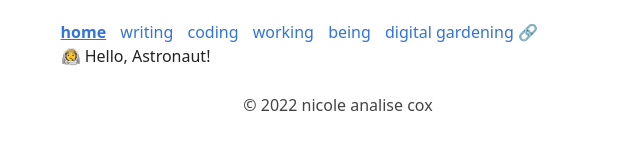
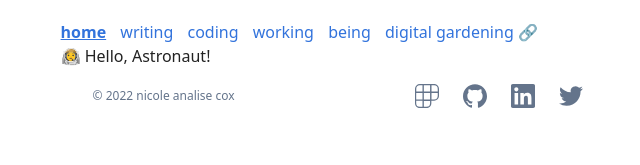
Before and after one commit to mayariii/nicoleisxyz, an Astro site: page / in a window 1280 px wide. Shown: the whole page, without its empty margins (302-942 px from the left). Built offline with nearby package versions, Linux system fonts and the light colour scheme; Astro itself is replaced by a stand-in of ours.

Commit message:
customise footer

```diff
--- a/src/components/Footer.astro
+++ b/src/components/Footer.astro
@@ -1,13 +1,7 @@
 ---
-	const today = new Date();
+	import FooterContent from "./FooterContent.tsx";
 ---
 
 <footer>
-	&copy; {today.getFullYear()} nicole analise cox
+	<FooterContent />
 </footer>
-<style>
-	footer {
-		padding: 25px;
-		text-align: center;
-	}
-</style>
--- /dev/null
+++ b/src/components/FooterContent.tsx
@@ -0,0 +1,65 @@
+import { backgroundPrimary, hoverTypographyAccent, iconSize6, typographySecondary } from '../styles/styles'
+
+const today = new Date();
+
+const navigation = [
+    {
+        name: 'Polywork',
+        href: 'https://www.polywork.com/nicoleanalisecox',
+        icon: (props: any) => (
+            <svg fill="currentColor" viewBox="0 0 24 24" {...props}>
+                <path
+                    fillRule="evenodd"
+                    clipRule="evenodd"
+                    d="M19.125 0H4.875A4.865 4.865 0 0 0 0 4.875v14.25C0 21.825 2.175 24 4.875 24h6.6c2.7 0 4.875-2.175 4.875-4.875V16.65h2.775c2.7 0 4.875-2.175 4.875-4.875v-6.9C24 2.175 21.825 0 19.125 0zM16.5 1.275h2.625a3.6 3.6 0 0 1 3.6 3.6v2.7H16.5v-6.3zM15.075 9v6.45H8.85V9h6.225zM8.85 1.2h6.225v6.375H8.85V1.2zM1.275 4.8a3.6 3.6 0 0 1 3.6-3.6H7.5v6.375H1.275V4.8zM7.5 9v6.45H1.2V9h6.3zm0 13.725H4.8a3.6 3.6 0 0 1-3.6-3.6V16.8h6.3v5.925zm7.575-3.525a3.6 3.6 0 0 1-3.6 3.6H8.85v-5.925h6.225V19.2zm7.65-7.35a3.6 3.6 0 0 1-3.6 3.6H16.5V9h6.225v2.85z" />
+            </svg>
+        ),
+    },
+    {
+        name: 'GitHub',
+        href: 'https://github.com/nicoleanalisecox',
+        icon: (props: any) => (
+            <svg fill="currentColor" viewBox="0 0 24 24" {...props}>
+                <path d="M12 .297c-6.63 0-12 5.373-12 12 0 5.303 3.438 9.8 8.205 11.385.6.113.82-.258.82-.577 0-.285-.01-1.04-.015-2.04-3.338.724-4.042-1.61-4.042-1.61C4.422 18.07 3.633 17.7 3.633 17.7c-1.087-.744.084-.729.084-.729 1.205.084 1.838 1.236 1.838 1.236 1.07 1.835 2.809 1.305 3.495.998.108-.776.417-1.305.76-1.605-2.665-.3-5.466-1.332-5.466-5.93 0-1.31.465-2.38 1.235-3.22-.135-.303-.54-1.523.105-3.176 0 0 1.005-.322 3.3 1.23.96-.267 1.98-.399 3-.405 1.02.006 2.04.138 3 .405 2.28-1.552 3.285-1.23 3.285-1.23.645 1.653.24 2.873.12 3.176.765.84 1.23 1.91 1.23 3.22 0 4.61-2.805 5.625-5.475 5.92.42.36.81 1.096.81 2.22 0 1.606-.015 2.896-.015 3.286 0 .315.21.69.825.57C20.565 22.092 24 17.592 24 12.297c0-6.627-5.373-12-12-12" />
+            </svg>
+        ),
+    },
+    {
+        name: 'LinkedIn',
+        href: 'https://www.linkedin.com/in/nicoleanalisecox/',
+        icon: (props: any) => (
+            <svg fill="currentColor" viewBox="0 0 24 24" {...props}>
+                <path d="M20.447 20.452h-3.554v-5.569c0-1.328-.027-3.037-1.852-3.037-1.853 0-2.136 1.445-2.136 2.939v5.667H9.351V9h3.414v1.561h.046c.477-.9 1.637-1.85 3.37-1.85 3.601 0 4.267 2.37 4.267 5.455v6.286zM5.337 7.433c-1.144 0-2.063-.926-2.063-2.065 0-1.138.92-2.063 2.063-2.063 1.14 0 2.064.925 2.064 2.063 0 1.139-.925 2.065-2.064 2.065zm1.782 13.019H3.555V9h3.564v11.452zM22.225 0H1.771C.792 0 0 .774 0 1.729v20.542C0 23.227.792 24 1.771 24h20.451C23.2 24 24 23.227 24 22.271V1.729C24 .774 23.2 0 22.222 0h.003z" />
+            </svg>
+        ),
+    },
+    {
+        name: 'Twitter',
+        href: 'https://twitter.com/nicoleisxyz',
+        icon: (props: any) => (
+            <svg fill="currentColor" viewBox="0 0 24 24" {...props}>
+                <path d="M23.953 4.57a10 10 0 01-2.825.775 4.958 4.958 0 002.163-2.723c-.951.555-2.005.959-3.127 1.184a4.92 4.92 0 00-8.384 4.482C7.69 8.095 4.067 6.13 1.64 3.162a4.822 4.822 0 00-.666 2.475c0 1.71.87 3.213 2.188 4.096a4.904 4.904 0 01-2.228-.616v.06a4.923 4.923 0 003.946 4.827 4.996 4.996 0 01-2.212.085 4.936 4.936 0 004.604 3.417 9.867 9.867 0 01-6.102 2.105c-.39 0-.779-.023-1.17-.067a13.995 13.995 0 007.557 2.209c9.053 0 13.998-7.496 13.998-13.985 0-.21 0-.42-.015-.63A9.935 9.935 0 0024 4.59z" />
+            </svg>
+        ),
+    }
+]
+
+const Footer = () => (
+    <footer className={backgroundPrimary}>
+        <div className="max-w-7xl mx-auto pt-6 pb-20 px-4 sm:px-6 md:flex md:items-center md:justify-between lg:px-8 lg:py-4">
+            <div className="flex justify-center space-x-6 md:order-2">
+                {navigation.map((item) => (
+                    <a key={item.name} href={item.href} target="_blank" className={`${typographySecondary} ${hoverTypographyAccent}`}>
+                        <span className="sr-only">{item.name}</span>
+                        <item.icon className={iconSize6} aria-label={item.name} />
+                    </a>
+                ))}
+            </div>
+            <div className="mt-8 md:mt-0 md:order-1">
+                <p className={`text-center text-xs ${typographySecondary}`}>&copy; {today.getFullYear()} nicole analise cox</p>
+            </div>
+        </div>
+    </footer>
+)
+
+export default Footer
--- a/src/styles/styles.ts
+++ b/src/styles/styles.ts
@@ -3,8 +3,12 @@ export const typographyPrimary = 'text-slate-900'
 export const typographySecondary = 'text-slate-500'
 export const typographyPrimaryDark = 'text-white'
 export const typographySecondaryDark = 'text-slate-400'
-export const typographyAccent = 'text-violet-600'
+export const typographyAccent = 'text-indigo-600'
+export const hoverTypographyAccent = `hover:${typographyAccent}`
 
 export const backgroundPrimary = 'bg-white'
 
-export const UIAccent = 'bg-violet-600'
+export const UIAccent = 'bg-indigo-600'
+
+// SIZING
+export const iconSize6 = 'h6 w-6'
```
